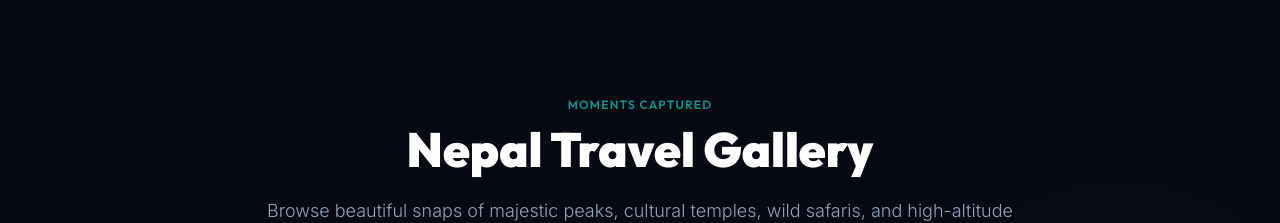
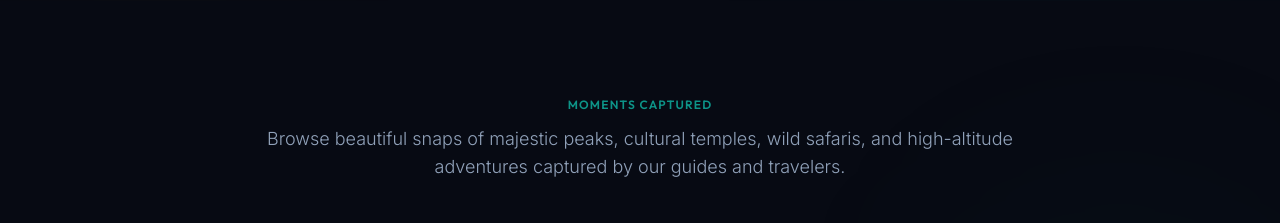
Before and after one commit to dipak560035/bucketlist-tourism, a React (Vite) app: page / in a window 1280 px wide. Shown: the part 5760-5983 px from the top of the page. Built offline with nearby package versions, Linux system fonts and the light colour scheme.

Commit message:
Update TravelGallery.jsx

```diff
--- a/src/components/TravelGallery.jsx
+++ b/src/components/TravelGallery.jsx
@@ -57,9 +57,7 @@ export default function TravelGallery() {
           <span className="text-nepal-teal font-display font-semibold tracking-widest text-xs uppercase block mb-3">
             Moments Captured
           </span>
-          <h2 className="font-display font-black text-3xl sm:text-4xl lg:text-5xl text-white mb-6">
-            Nepal Travel Gallery
-          </h2>
+
           <p className="text-base sm:text-lg text-slate-400 font-light">
             Browse beautiful snaps of majestic peaks, cultural temples, wild safaris, and high-altitude adventures captured by our guides and travelers.
           </p>
```
